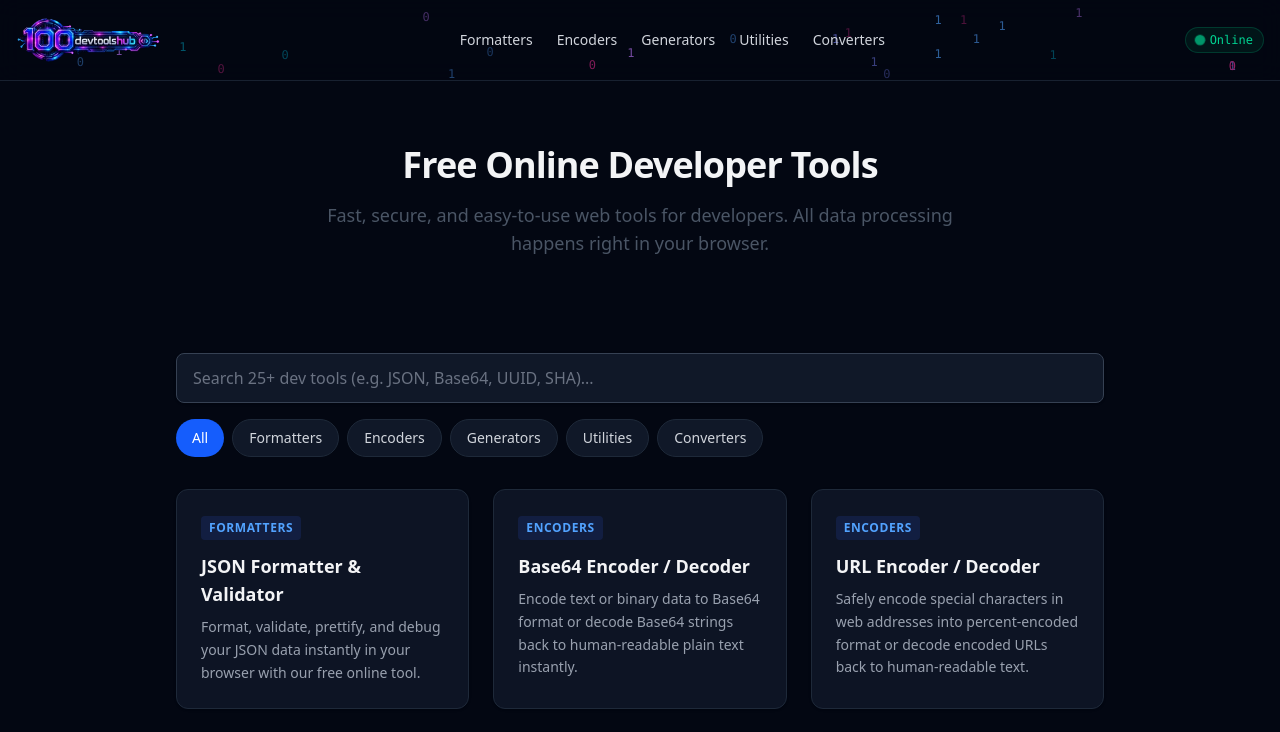
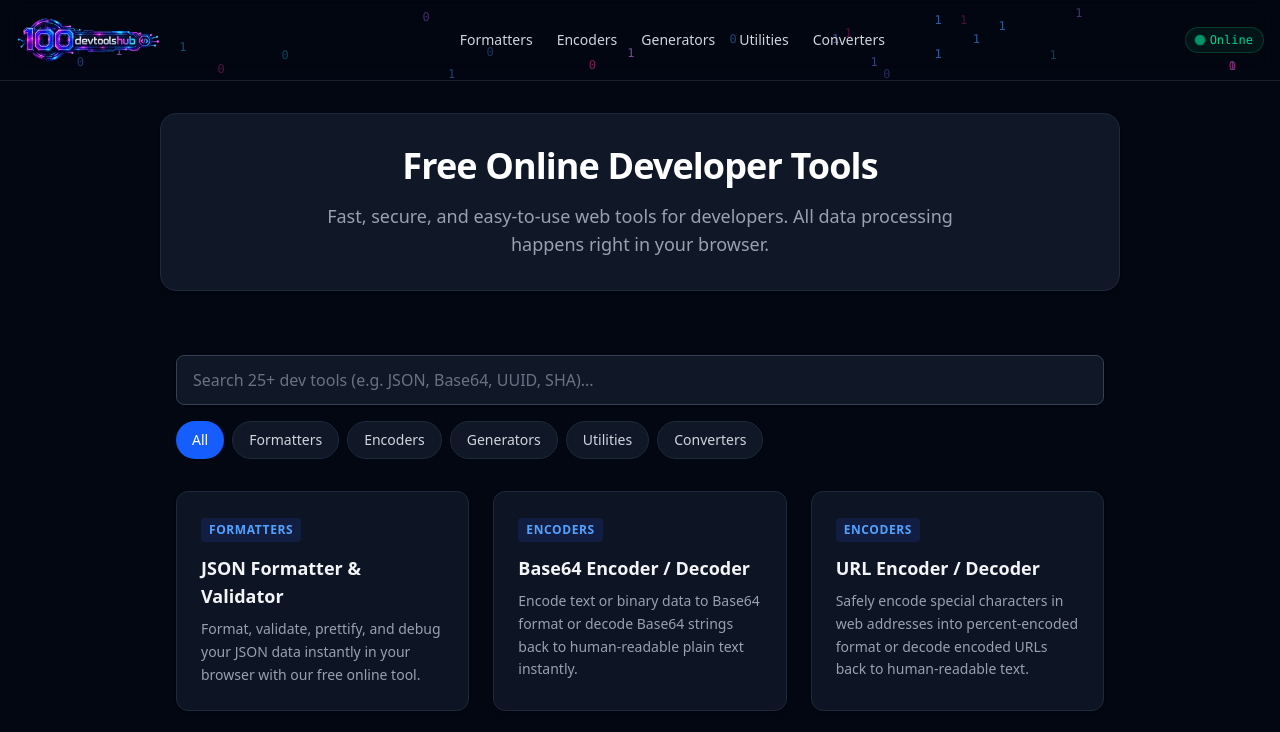
Before and after one commit to Vall-Re/dev-tools, a Next.js app: page / in a window 1280 px wide. Shown: the top 732 px of the page. Built offline with nearby package versions, Linux system fonts and the light colour scheme.

Commit message:
Update components and footer pages to match unified dark style

```diff
--- a/app/page.tsx
+++ b/app/page.tsx
@@ -2,12 +2,12 @@ import ToolSearch from '@/components/ToolSearch';
 
 export default function Home() {
   return (
-    <main className="min-h-screen p-8 max-w-5xl mx-auto space-y-8">
-      <header className="text-center space-y-4 py-8">
-        <h1 className="text-4xl font-extrabold tracking-tight">
+    <main className="min-h-screen p-8 max-w-5xl mx-auto space-y-8 text-gray-100 bg-gray-950">
+      <header className="text-center space-y-4 py-8 p-6 border border-gray-800 rounded-2xl bg-gray-900 shadow-sm">
+        <h1 className="text-4xl font-extrabold tracking-tight text-white">
           Free Online Developer Tools
         </h1>
-        <p className="text-lg text-gray-600 max-w-2xl mx-auto">
+        <p className="text-lg text-gray-400 max-w-2xl mx-auto">
           Fast, secure, and easy-to-use web tools for developers. All data processing happens right in your browser.
         </p>
       </header>
```
